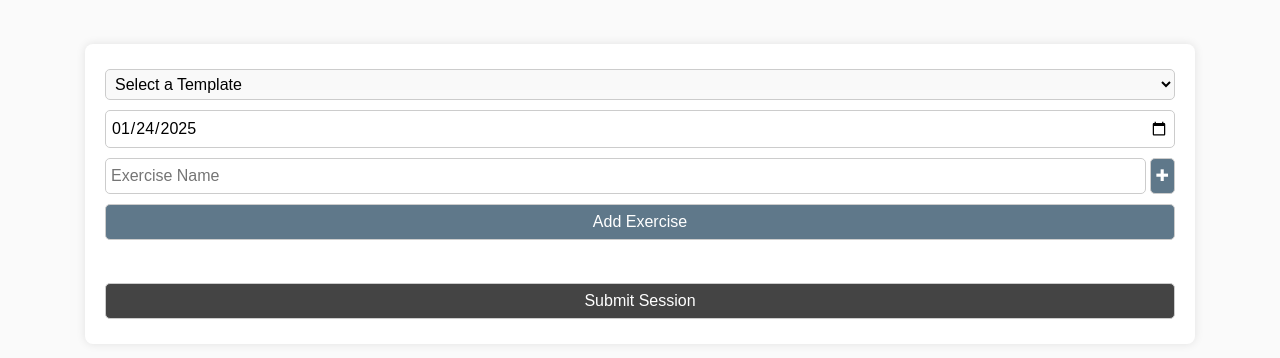
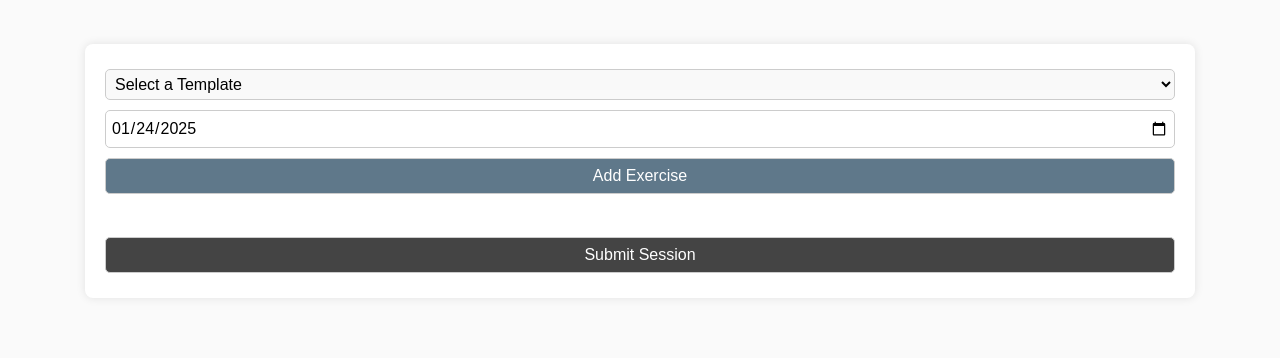
Before and after one commit to chavias/FitnessTracker, a Flask app: page /new_session in a window 1280 px wide. Shown: the part 56-414 px from the top of the page. Run offline with Flask 3, Linux system fonts and the light colour scheme; some libraries are stand-ins or nearby versions.

Commit message:
update training session

```diff
--- a/fitnesstracker/models.py
+++ b/fitnesstracker/models.py
@@ -33,7 +33,7 @@ class Exercise(db.Model):
     # sets = db.Column(db.Integer, nullable=False)
     # reps = db.Column(db.Integer, nullable=False)
     # weight = db.Column(db.Float, nullable=False)
-    details = db.relationship('ExerciseDetails', backref='exercise', lazy=True)
+    details = db.relationship('ExerciseDetails', backref='exercise', cascade='all, delete-orphan', lazy=True)
 
 
 class ExerciseDetails(db.Model):
--- a/fitnesstracker/routes.py
+++ b/fitnesstracker/routes.py
@@ -226,13 +226,12 @@ def update_session(session_id):
         session.date = date
         session.template_id = template_id
 
-        # Clear existing exercises
-        session.exercises.clear()
+        Exercise.query.filter_by(session_id=session.id).delete()
 
-        # Add new exercises and associate them with the session
         for ex in exercise_details:
             exercise = Exercise(
                 exercise_name=ex["name"],
+                session_id=session.id,  # Explicitly set session_id
                 details=[
                     ExerciseDetails(
                         repetitions=det["repetitions"],
@@ -241,7 +240,8 @@ def update_session(session_id):
                     for det in ex["details"]
                 ]
             )
-            session.exercises.append(exercise)  # Associate with the session
+            session.exercises.append(exercise)
+
 
         db.session.commit()
         flash("Session updated successfully!", "success")
--- a/fitnesstracker/templates/new_session.html
+++ b/fitnesstracker/templates/new_session.html
@@ -14,7 +14,7 @@
         <div id="exercise-list">
             {% for exercise_form in form.exercises %}
             <div class="exercise-row">
-                <input type="text" name="exercise[]" value="{{ exercise_form.name.data }}"
+                <!-- <input type="text" name="exercise[]" value="{{ exercise_form.name.data }}"
                     placeholder="Exercise Name" oninput="loadLastSession(this, true)" required>
                 <div class="details-list">
                     {% for detail_form in exercise_form.details %}
@@ -22,7 +22,7 @@
                     {% endfor %}
                 </div>
                 <button type="button"
-                    onclick="addDetailRow(this.closest('.exercise-row').querySelector('.details-list'), '', '')">&#10010;</button>
+                    onclick="addDetailRow(this.closest('.exercise-row').querySelector('.details-list'), '', '')">&#10010;</button> -->
             </div>
             {{ exercise_form.csrf_token }}
             {% endfor %}
--- a/fitnesstracker/templates/update_session.html
+++ b/fitnesstracker/templates/update_session.html
@@ -7,7 +7,7 @@
         <!-- CSRF Token -->
 
         <!-- Template Dropdown -->
-        <label for="template">Select Template:</label>
+        <!-- <label for="template">Select Template:</label> -->
         <select name="template_id" id="template" onchange="loadTemplate(this.value)">
             <option value="">Select a Template</option>
             {% for template in templates %}
```
